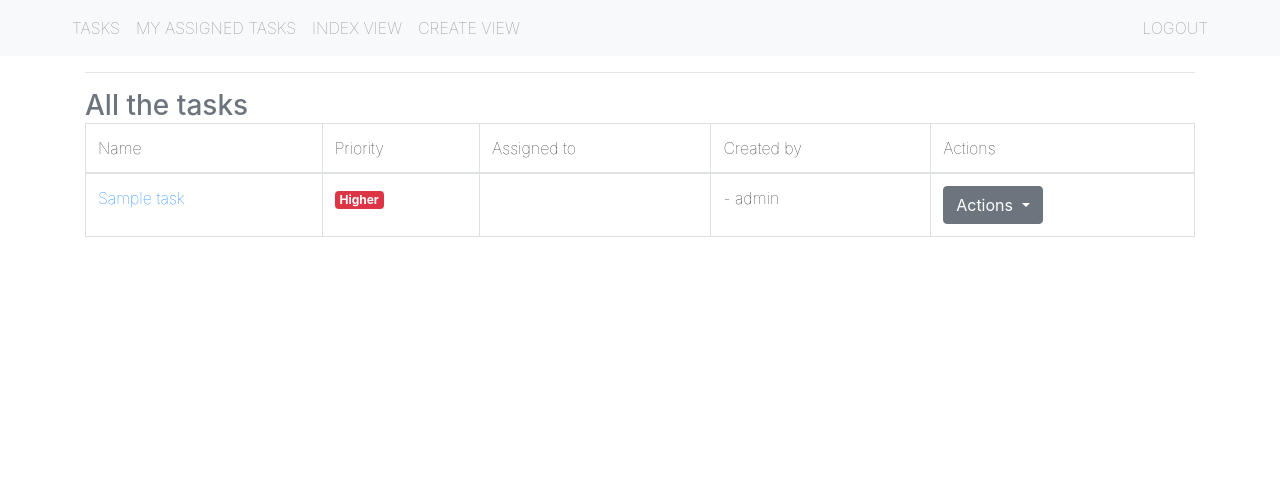
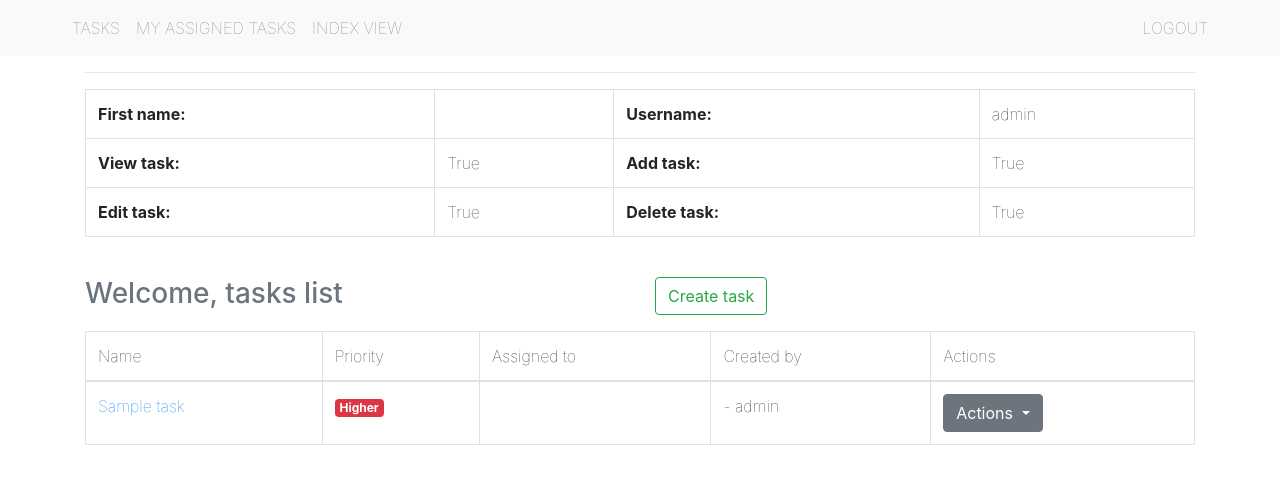
Before and after one commit to jlsicajan/django_v1_11, a Django app: page /tasks/generic/ in a window 1280 px wide. Shown: the top 484 px of the page. Run offline with Django 3.2, Linux system fonts and the light colour scheme; a user stored in the database is signed in; data comes from the database, SQL or seed files in the repository; tables that the repository leaves empty hold one stand-in row (values such as "Sample post"); style sheets or scripts are compiled from the project's sources; some libraries are stand-ins or nearby versions.

Commit message:
Generic index view update

```diff
--- a/django_v1_11/urls.py
+++ b/django_v1_11/urls.py
@@ -24,5 +24,5 @@ urlpatterns = [
     url(r'^tasks/', include('tasks.urls')),
 
     url(r'^admin/', admin.site.urls),
-    url(r'^.*$', RedirectView.as_view(pattern_name='tasks:index', permanent=False), name='main_index'),
+    url(r'^.*$', RedirectView.as_view(pattern_name='tasks:task_list', permanent=False), name='main_index'),
 ]
--- a/tasks/templates/tasks/class_based_views/tasks/task_list.html
+++ b/tasks/templates/tasks/class_based_views/tasks/task_list.html
@@ -5,7 +5,40 @@
     <div class="row">
         <div class="col-12">
             <hr>
-            <h3 class="text-muted">All the tasks</h3>
+            <table class="table table-bordered">
+                <tr>
+                    <td class="font-weight-bold">First name:</td>
+                    <td>{{ request.user.first_name }}</td>
+                    <td class="font-weight-bold">Username:</td>
+                    <td>{{ request.user|safe }}</td>
+                </tr>
+                <tr>
+                    <td class="font-weight-bold">View task:</td>
+                    <td>True</td>
+                    <td class="font-weight-bold">Add task:</td>
+                    <td>{{ perms.tasks.add_task }}</td>
+                </tr>
+                <tr>
+                    <td class="font-weight-bold">Edit task:</td>
+                    <td>{{ perms.tasks.change_task }}</td>
+                    <td class="font-weight-bold">Delete task:</td>
+                    <td>{{ perms.tasks.delete_task }}</td>
+                </tr>
+            </table>
+        </div>
+    </div>
+    <div class="row mb-3 mt-4">
+        <div class="col-12 col-sm-6 col-md-6 col-lg-6">
+            <h3 class="text-muted">Welcome, tasks list</h3>
+        </div>
+        <div class="col-12 col-sm-6 col-md-6 col-lg-6">
+            {% if perms.tasks.add_task %}
+                <a class="btn btn-outline-success" href="{% url 'tasks:task_create' %}">Create task</a>
+            {% endif %}
+        </div>
+    </div>
+    <div class="row">
+        <div class="col-12">
             <table class="table table-bordered">
                 <thead>
                 <tr>
--- a/tasks/templates/tasks/layouts/app.html
+++ b/tasks/templates/tasks/layouts/app.html
@@ -31,9 +31,6 @@
                 <li class="nav-item">
                     <a class="nav-link text-uppercase" href="{% url 'tasks:task_list' %}">Index view</a>
                 </li>
-                <li class="nav-item">
-                    <a class="nav-link text-uppercase" href="{% url 'tasks:task_create' %}">Create view</a>
-                </li>
             </ul>
             <ul class="navbar-nav ml-auto">
                 <li class="nav-item">
```
